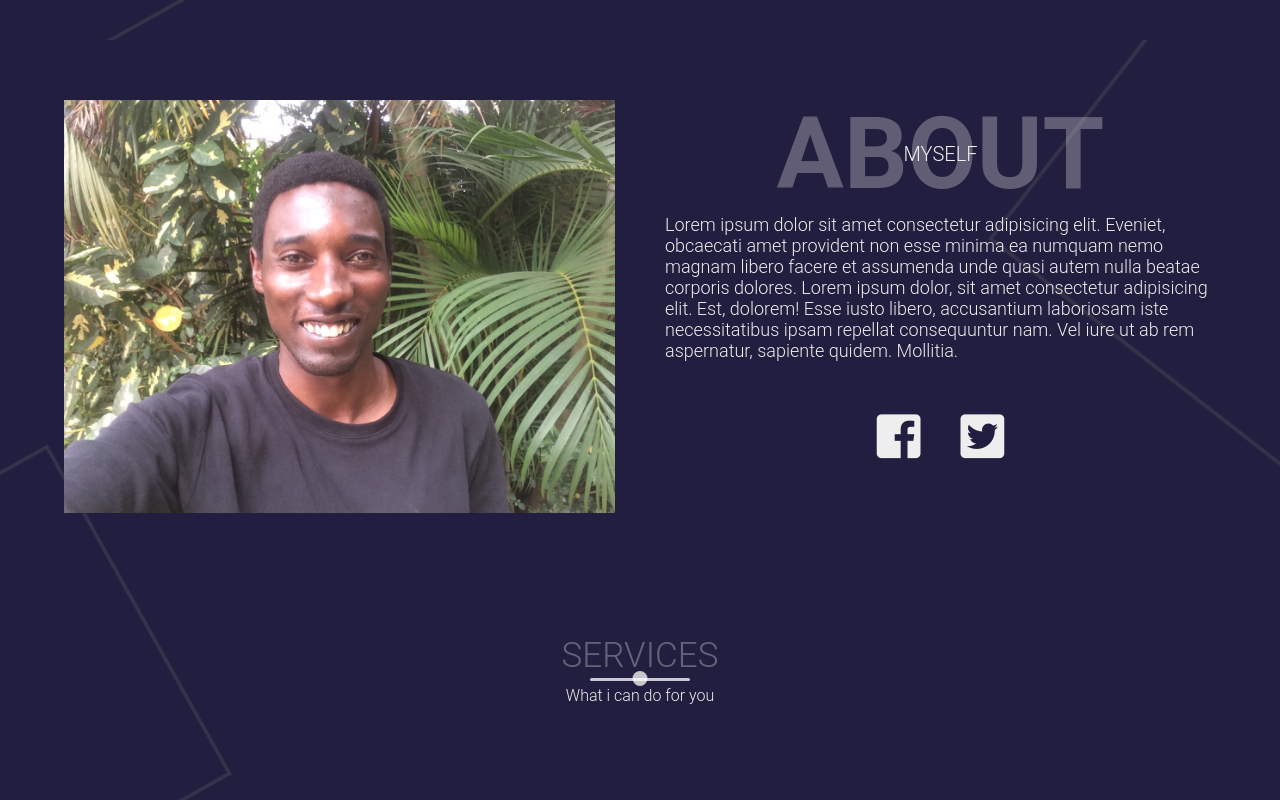
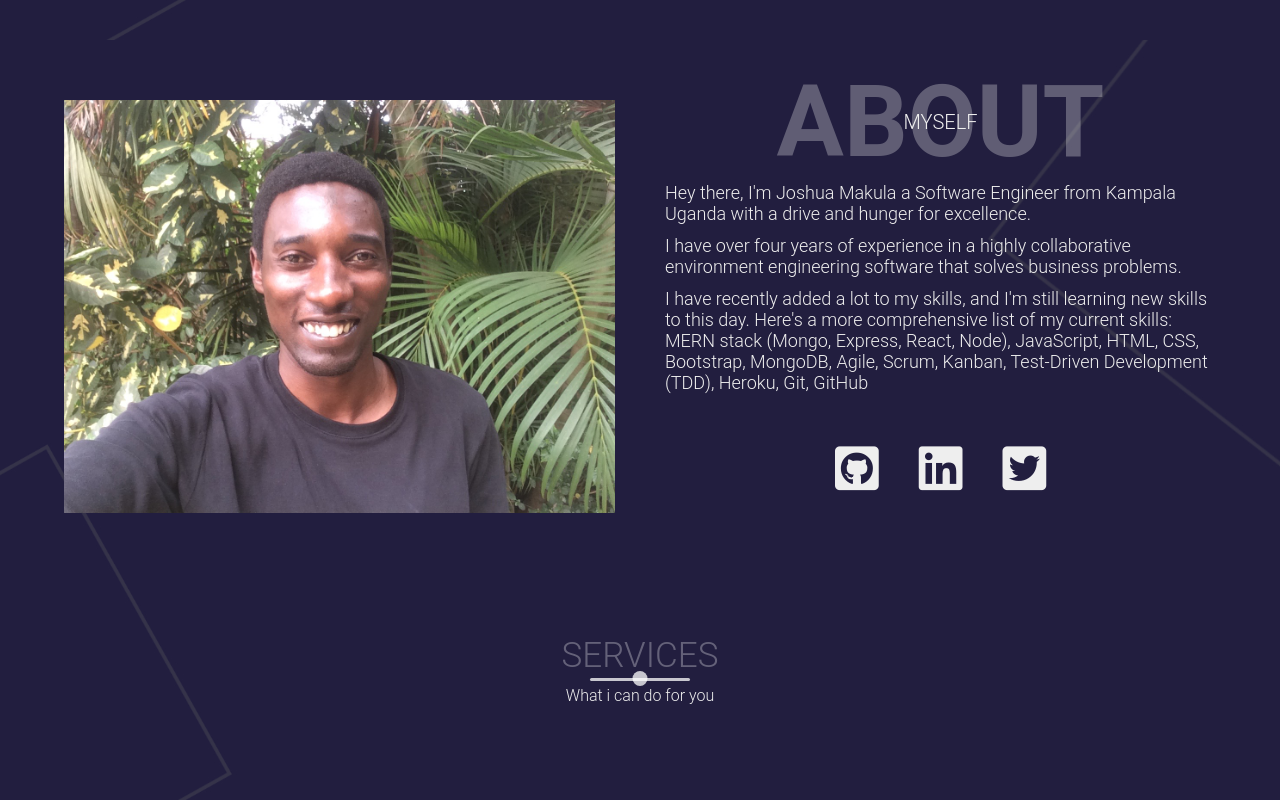
Before and after one commit to joshuamakula/joshuamakula, a plain HTML site: page index.html in a window 1280 px wide. Shown: the part 760-1560 px from the top of the page. Drawn offline with nearby package versions, Linux system fonts and the light colour scheme.

Commit message:
created ease slide and social media content

```diff
--- a/index.html
+++ b/index.html
@@ -6,6 +6,7 @@
     <title>Joshua Makula</title>
     <link rel="stylesheet" href="https://unpkg.com/aos@next/dist/aos.css" />
     <link rel="stylesheet" href="https://use.fontawesome.com/releases/v5.7.2/css/all.css" integrity="sha384-fnmOCqbTlWIlj8LyTjo7mOUStjsKC4pOpQbqyi7RrhN7udi9RwhKkMHpvLbHG9Sr" crossorigin="anonymous">
+    <link rel="stylesheet" href="https://maxcdn.bootstrapcdn.com/font-awesome/4.4.0/css/font-awesome.min.css">
     <link rel="stylesheet" href="main.css">
 </head>
 <body>
@@ -54,19 +55,27 @@
                     <h6>Myself</h6>
                 </div>
                 <p>
-                    Lorem ipsum dolor sit amet consectetur adipisicing elit. Eveniet, obcaecati amet provident non esse minima ea numquam nemo magnam libero facere et assumenda unde quasi autem nulla beatae corporis dolores.
-                    Lorem ipsum dolor, sit amet consectetur adipisicing elit. Est, dolorem! Esse iusto libero, accusantium laboriosam iste necessitatibus ipsam repellat consequuntur nam. Vel iure ut ab rem aspernatur, sapiente quidem. Mollitia.
-                </p>
+Hey there, I'm Joshua Makula a Software Engineer from Kampala Uganda with a drive and hunger for excellence.</p><br/>
+<p>I have over four years of experience in a highly collaborative environment engineering software that solves business problems.</p><br/>
+
+<p>I have recently added a lot to my skills, and I'm still learning new skills to this day. Here's a more comprehensive list of my current skills: MERN stack (Mongo, Express, React, Node), JavaScript, HTML, CSS, Bootstrap, MongoDB, Agile, Scrum, Kanban, Test-Driven Development (TDD), Heroku, Git, GitHub
+</p>
                 <div class="social-media">
                 <ul class="nav-list">
                     <li>
-                        <a href="#!" class="icon-link">
-                            <i class="fab  fa-facebook-square"></i>
+                        <a href="https://github.com/joshuamakula" target="_blank" rel="noopener noreferrer" class="icon-link">
+                            <i class="fab fa-github-square" ></i>
                          </a>
                     </li>
                     <li>
-                        <a href="#!" class="icon-link">
-                            <i class="fab  fa-twitter-square"></i>
+                        <a href="https://www.linkedin.com/in/joshuamakula/" target="_blank" rel="noopener noreferrer" class="icon-link">
+                            <i class="fab fa-linkedin-square" aria-hidden="true"></i>
+                            <!-- <i class="fab fa-facebook-square"></i> -->
+                         </a>
+                    </li>
+                    <li>
+                        <a href="https://twitter.com/joshuamakula" target="_blank" rel="noopener noreferrer" class="icon-link">
+                            <i class="fab fa-twitter-square"></i>
                         </a>
                     </li>
 
--- a/main.css
+++ b/main.css
@@ -261,8 +261,16 @@ li{
     transition: color 650ms;
 }
 
-.fa-facebook-square:hover {
+/* .fa-facebook-square:hover {
     color: #4267b2;
+} */
+
+.fa-github-square:hover {
+    color: #24292e;
+}
+
+.fa-linkedin-square:hover {
+    color: #0a66c2;
 }
 
 .fa-twitter-square:hover {
--- a/main.js
+++ b/main.js
@@ -24,7 +24,6 @@ $(document).ready(function () {
 
     AOS.init({
         easing: 'ease',
-        duration: 1800,
-        once:true
+        duration: 1800
     });
 });
```
